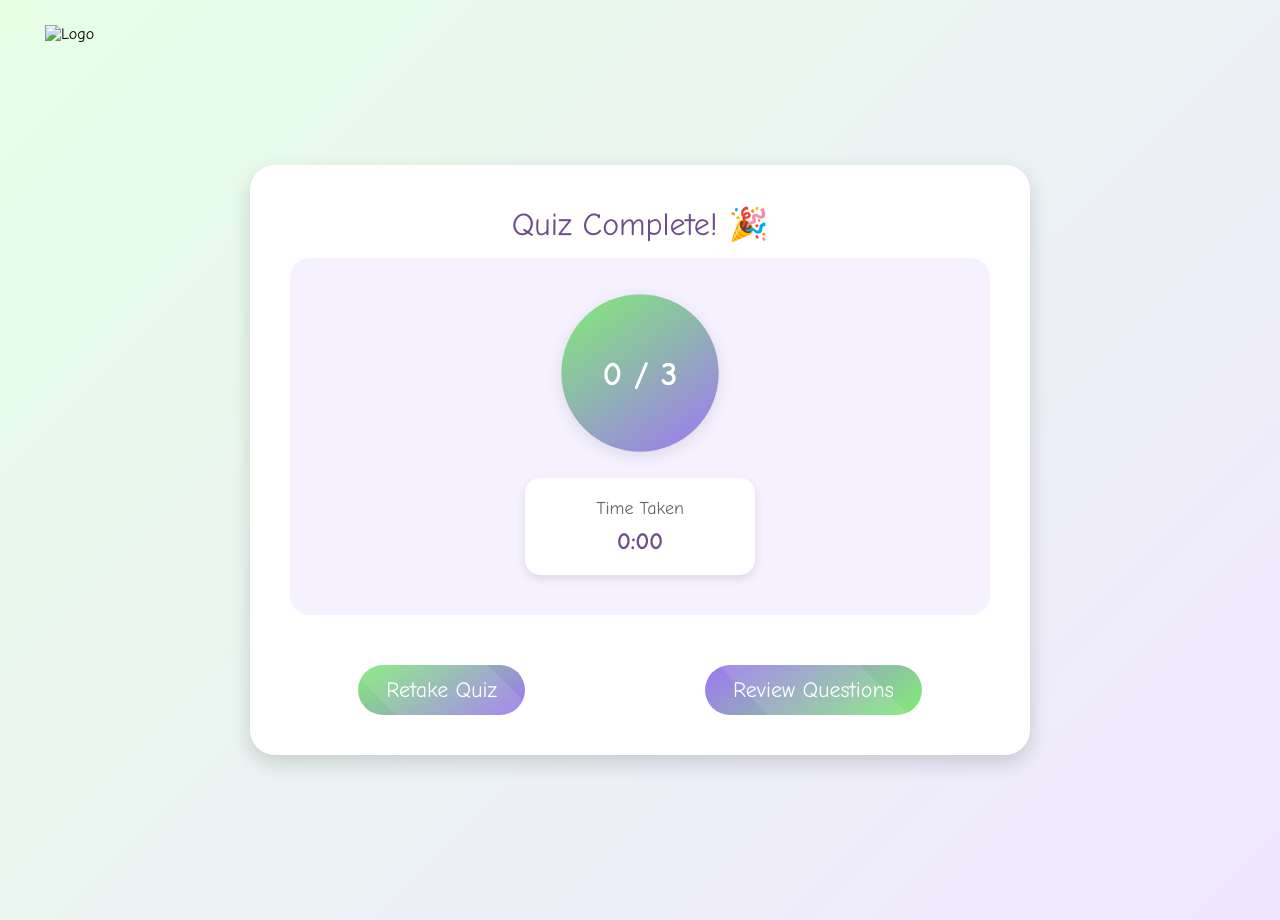
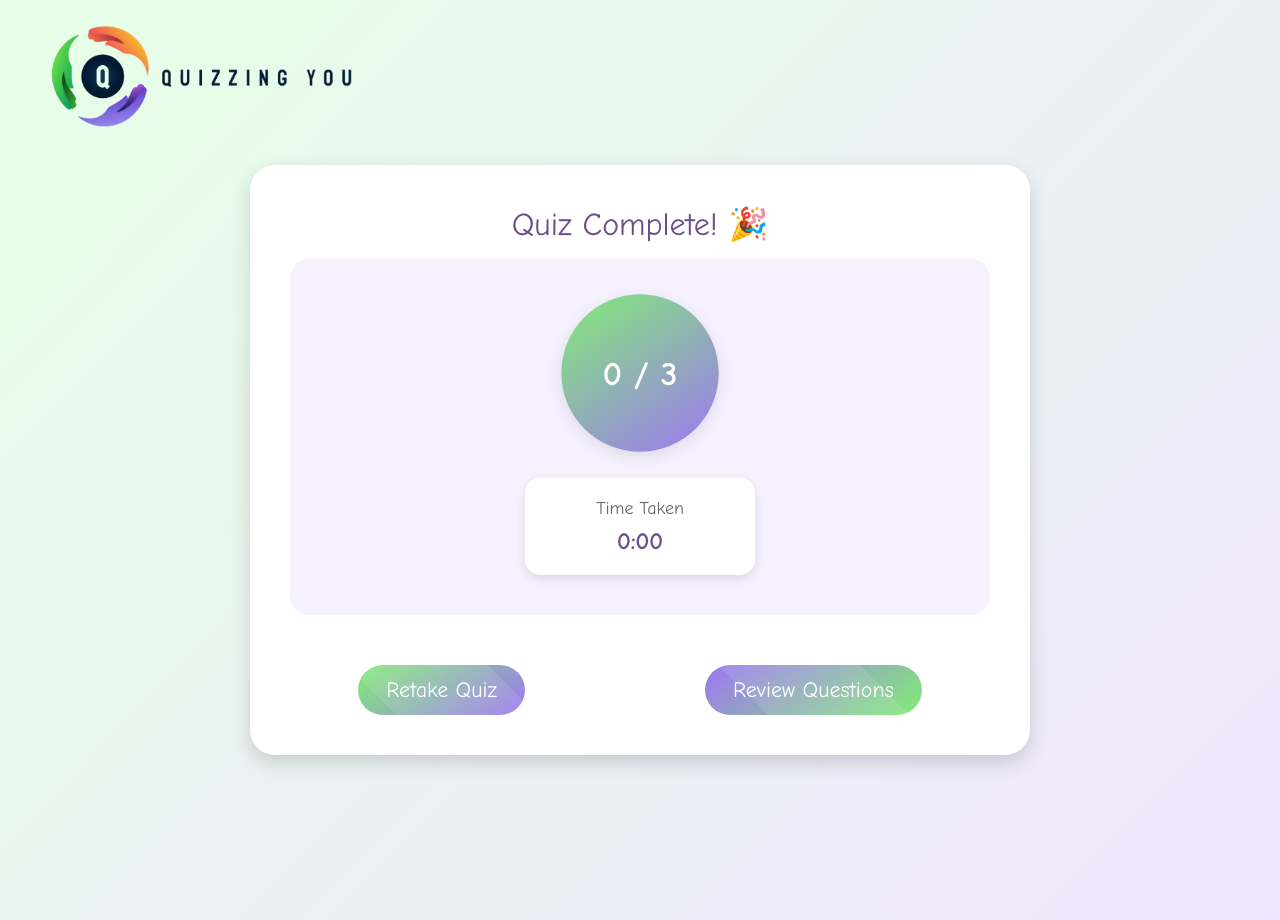
Before and after one commit to XinLing8/rwdd, a plain HTML site: page G4.grm.summary.html in a window 1280 px wide. Drawn offline with Linux system fonts and the light colour scheme.

Commit message:
Update G4.grm.summary.html

```diff
--- a/G4.grm.summary.html
+++ b/G4.grm.summary.html
@@ -260,7 +260,7 @@
 <body>
     <header class="header">
         <div class="left-section">
-            <img src="images/logo2.png" alt="Logo" class="logo">
+            <img src="logo2.png" alt="Logo" class="logo">
         </div>
     </header>
 
```
